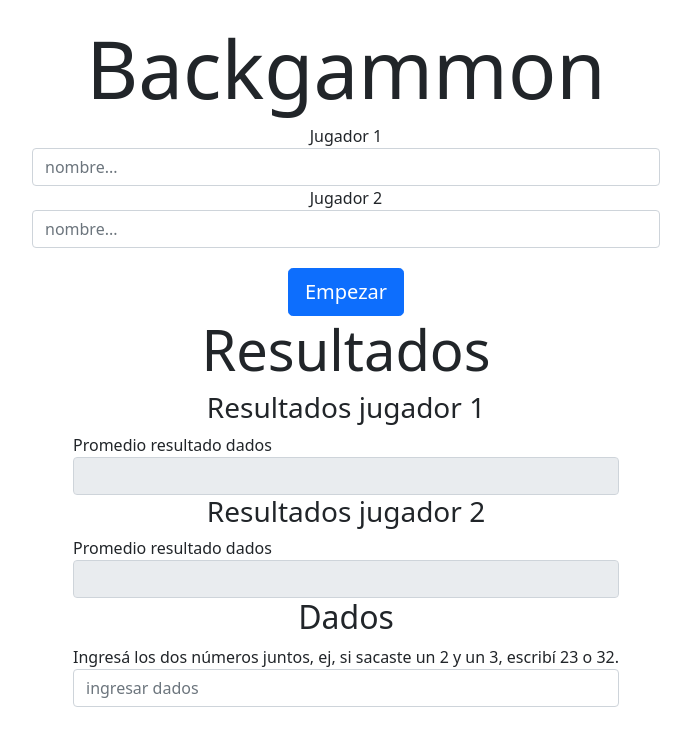
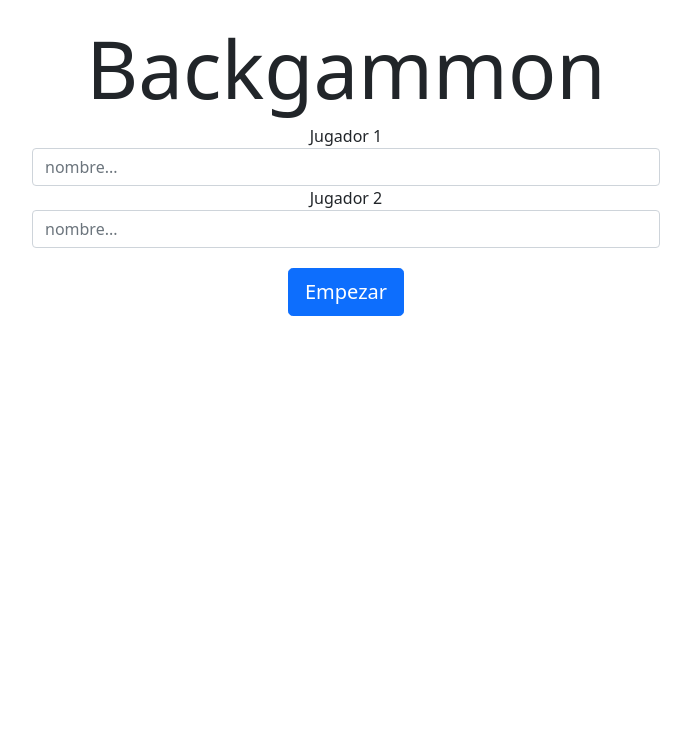
Before and after one commit to sergioatk/analizador-backgammon, a website: page index.html in a window 1280 px wide. Shown: the whole page, without its empty margins (294-985 px from the left). Drawn offline with nearby package versions, Linux system fonts and the light colour scheme.

Commit message:
Update index.html

```diff
--- a/index.html
+++ b/index.html
@@ -38,7 +38,7 @@
 
 
 
-        <div class="container calculadora" id="calculadora">
+        <div class="container calculadora oculto" id="calculadora">
             <h2 class="display-4">Resultados</h2>
 
             <div class="row justify-content-center">
```
